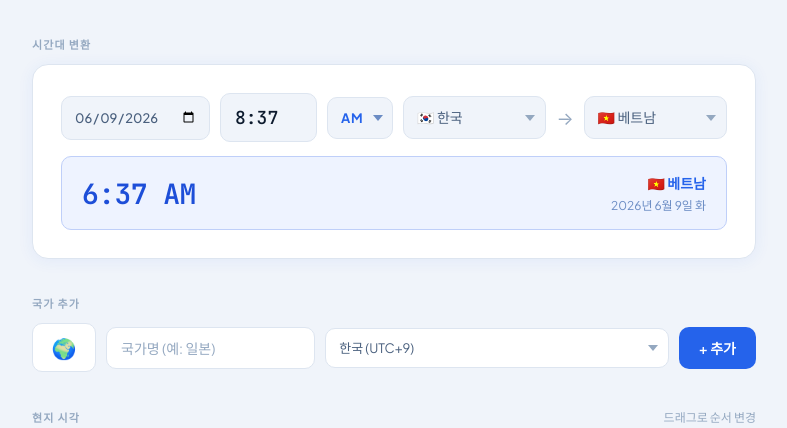
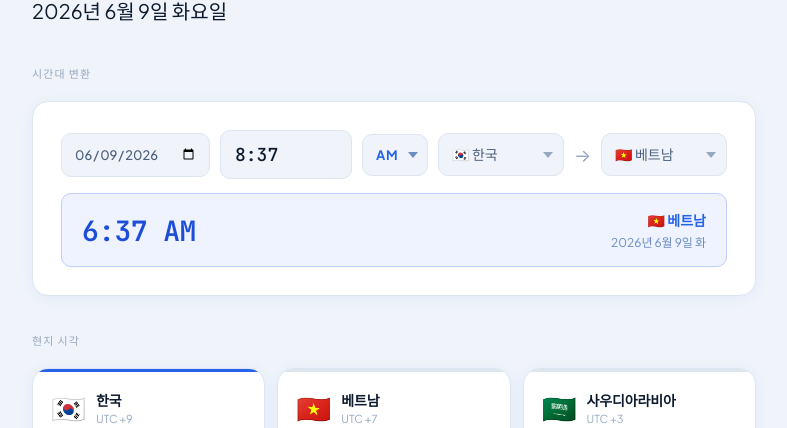
Before and after one commit to seonjaelim-intheoffice/WorldClockFinal, a plain HTML site: page index.html in a window 1280 px wide. Shown: the part 117-545 px from the top of the page, without its empty margins (246-1033 px from the left). Drawn offline with Linux system fonts and the light colour scheme.

Commit message:
manual enhancement from aira

```diff
--- a/index.html
+++ b/index.html
@@ -46,15 +46,15 @@ body {
 
 /* ── Header ── */
 .hdr { margin-bottom: 40px; }
-h1 { font-size: 30px; font-weight: 700; letter-spacing: -0.04em; margin-bottom: 4px; }
+h1 { font-size: 45px; font-weight: 700; letter-spacing: -0.04em; margin-bottom: 4px; }
 h1 span { color: var(--blue); }
-.today-str { font-size: 13px; color: var(--text-dim); }
+.today-str { font-size: 20px; color: var(--text); }
 .year-note { font-size: 11px; color: var(--text-dim); margin-top: 2px; opacity: 0.7; }
 
 /* ── Section label ── */
 .slabel {
-  font-size: 11px; font-weight: 700; letter-spacing: 0.10em;
-  text-transform: uppercase; color: var(--text-dim); margin-bottom: 12px;
+  font-size: 11px; font-weight: 500; letter-spacing: 0.10em;
+  text-transform: uppercase; color: var(--text-dim); margin-bottom: 20px;
 }
 
 /* ── Converter ── */
@@ -85,7 +85,7 @@ h1 span { color: var(--blue); }
 .time-combo input {
   font-family: var(--mono); font-size: 18px; font-weight: 500;
   background: transparent; border: none; outline: none;
-  padding: 12px 14px; color: var(--text); width: 95px;
+  padding: 12px 14px; color: var(--text); width: 130px;
 }
 .time-combo input::placeholder { color: var(--text-dim); font-size: 15px; font-weight: 400; }
 .ampm-sel {
@@ -126,7 +126,8 @@ h1 span { color: var(--blue); }
 .result-date { font-size: 12px; color: var(--blue-mu); }
 
 /* ── Add country ── */
-.add-section { margin-bottom: 36px; }
+#notworkingfornow
+/* .add-section { margin-bottom: 36px; }
 .add-row { display: flex; gap: 10px; align-items: center; flex-wrap: wrap; }
 .add-input {
   font-family: var(--sans); font-size: 14px; background: var(--white);
@@ -153,12 +154,14 @@ h1 span { color: var(--blue); }
   border-radius: var(--r-sm); padding: 11px 20px;
   cursor: pointer; transition: background 0.15s; white-space: nowrap; flex-shrink: 0;
 }
-.add-btn:hover { background: var(--blue-h); }
+.add-btn:hover { background: var(--blue-h); } */
 
 /* ── Clock gallery ── */
 .clocks-hdr {
   display: flex; align-items: center;
-  justify-content: space-between; margin-bottom: 14px;
+  justify-content: space-between;
+  margin-bottom: 32px;
+  padding-bottom: 10px;
 }
 .drag-tip { font-size: 12px; color: var(--text-dim); }
 #clockList {
@@ -254,8 +257,7 @@ h1 span { color: var(--blue); }
   <div class="conv-grid">
     <input type="date" id="fromDate" class="date-input">
     <div class="time-combo">
-      <input list="timeList" id="fromTime" placeholder="12:00" autocomplete="off" maxlength="5">
-      <datalist id="timeList"></datalist>
+      <input id="fromTime" placeholder="12:00" autocomplete="off" maxlength="5">
     </div>
     <select id="ampmSel" class="ampm-sel">
       <option value="AM">AM</option>
@@ -274,19 +276,8 @@ h1 span { color: var(--blue); }
   </div>
 </div>
 
-<div class="add-section">
-  <div class="slabel">국가 추가</div>
-  <div class="add-row">
-    <input type="text" class="add-input add-flag-input" id="addFlag" placeholder="🌍" maxlength="2">
-    <input type="text" class="add-input" id="addName" placeholder="국가명 (예: 일본)" style="flex:1.2" maxlength="30">
-    <select id="addTz" class="add-tz-sel"></select>
-    <button class="add-btn" id="addBtn">+ 추가</button>
-  </div>
-</div>
-
 <div class="clocks-hdr">
-  <div class="slabel" style="margin-bottom:0">현지 시각</div>
-  <div class="drag-tip" id="dragTip">드래그로 순서 변경</div>
+  <div class="slabel" style="margin-bottom:20">현지 시각</div>
 </div>
 <div id="clockList"></div>
 
@@ -303,27 +294,6 @@ function safeText(str) {
     .replace(/>/g,'&gt;').replace(/"/g,'&quot;')
     .replace(/'/g,'&#x27;');
 }
-
-// ── Timezone list for add-dropdown ──
-const ALL_TZ = [
-  ['Asia/Seoul','한국 (UTC+9)'],['Asia/Tokyo','일본 (UTC+9)'],
-  ['Asia/Ho_Chi_Minh','베트남 (UTC+7)'],['Asia/Bangkok','태국 (UTC+7)'],
-  ['Asia/Shanghai','중국 (UTC+8)'],['Asia/Singapore','싱가포르 (UTC+8)'],
-  ['Asia/Jakarta','인도네시아 (UTC+7)'],['Asia/Kolkata','인도 (UTC+5:30)'],
-  ['Asia/Dubai','UAE 두바이 (UTC+4)'],['Asia/Riyadh','사우디 (UTC+3)'],
-  ['Asia/Karachi','파키스탄 (UTC+5)'],['Asia/Dhaka','방글라데시 (UTC+6)'],
-  ['Africa/Cairo','이집트 (UTC+2/3)'],['Africa/Lagos','나이지리아 (UTC+1)'],
-  ['Africa/Johannesburg','남아공 (UTC+2)'],['Africa/Nairobi','케냐 (UTC+3)'],
-  ['Europe/London','영국 (UTC+0/1)'],['Europe/Paris','프랑스 (UTC+1/2)'],
-  ['Europe/Berlin','독일 (UTC+1/2)'],['Europe/Stockholm','스웨덴 (UTC+1/2)'],
-  ['Europe/Moscow','러시아 (UTC+3)'],['Europe/Istanbul','터키 (UTC+3)'],
-  ['America/New_York','미국 뉴욕 (UTC-5/-4)'],['America/Chicago','미국 시카고 (UTC-6/-5)'],
-  ['America/Los_Angeles','미국 LA (UTC-8/-7)'],['America/Sao_Paulo','브라질 (UTC-3)'],
-  ['America/Bogota','콜롬비아 (UTC-5)'],['America/Mexico_City','멕시코 (UTC-6/-5)'],
-  ['America/Lima','페루 (UTC-5)'],['America/Buenos_Aires','아르헨티나 (UTC-3)'],
-  ['Australia/Sydney','호주 시드니 (UTC+10/11)'],['Australia/Melbourne','호주 멜버른 (UTC+10/11)'],
-  ['Pacific/Auckland','뉴질랜드 (UTC+12/13)'],['Pacific/Honolulu','하와이 (UTC-10)'],
-];
 
 // ── Default countries ──
 let countries = [
@@ -501,22 +471,7 @@ function populateConverterSel() {
   });
 }
 
-function populateAddTz() {
-  const s = document.getElementById('addTz');
-  s.innerHTML = '';
-  ALL_TZ.forEach(([tz, label]) => s.add(new Option(label, tz)));
-}
-
 function buildTimelist() {
-  const dl = document.getElementById('timeList');
-  dl.innerHTML = '';
-  for (let h = 1; h <= 12; h++) {
-    ['00','15','30','45'].forEach(m => {
-      const o = document.createElement('option');
-      o.value = h + ':' + m;
-      dl.appendChild(o);
-    });
-  }
   const now = new Date();
   // Date default = today (browser local)
   const yyyy = now.getFullYear();
@@ -608,35 +563,6 @@ function doConvert() {
     timeZone: tt, year:'numeric', month:'long', day:'numeric', weekday:'short'
   }).format(utcMoment));
 }
-
-// ── Add country ──
-document.getElementById('addBtn').addEventListener('click', () => {
-  const flagRaw = document.getElementById('addFlag').value.trim();
-  const nameRaw = document.getElementById('addName').value.trim();
-  const tz      = document.getElementById('addTz').value;
-
-  // Validate name (sanitize: strip any HTML)
-  const name = nameRaw.replace(/[<>"'&]/g, '').trim();
-  if (!name) { alert('국가명을 입력해주세요.'); return; }
-
-  // Prevent duplicate timezone
-  if (countries.some(c => c.tz === tz)) {
-    alert('이미 추가된 시간대입니다.'); return;
-  }
-
-  // Validate flag (allow emoji or leave blank for default)
-  const flag = flagRaw || '🌍';
-
-  const id  = 'custom_' + Date.now();
-  const tzl = tzShortLabel(tz);
-  countries.push({ id, name, tz, flag, tzl });
-  order.push(countries.length - 1);
-  document.getElementById('addFlag').value = '';
-  document.getElementById('addName').value = '';
-  populateConverterSel();
-  buildCards();
-  updateCards();
-});
 
 // ── Remove country ──
 function removeCountry(idx) {
@@ -932,7 +858,6 @@ function scheduleTick() {
 
 // ── Init ──
 populateConverterSel();
-populateAddTz();
 buildTimelist();
 buildCards();
 updateCards();
```
